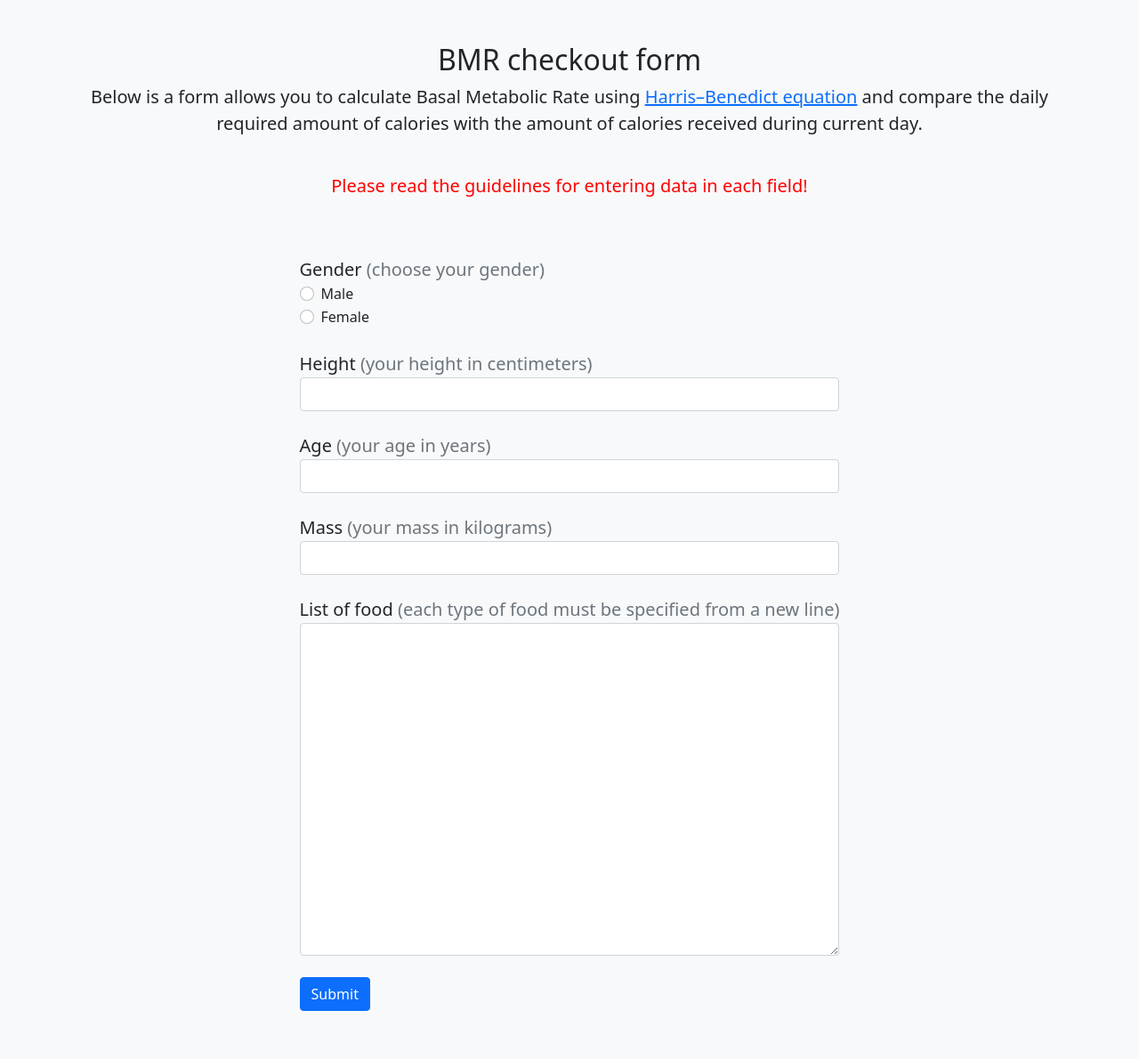
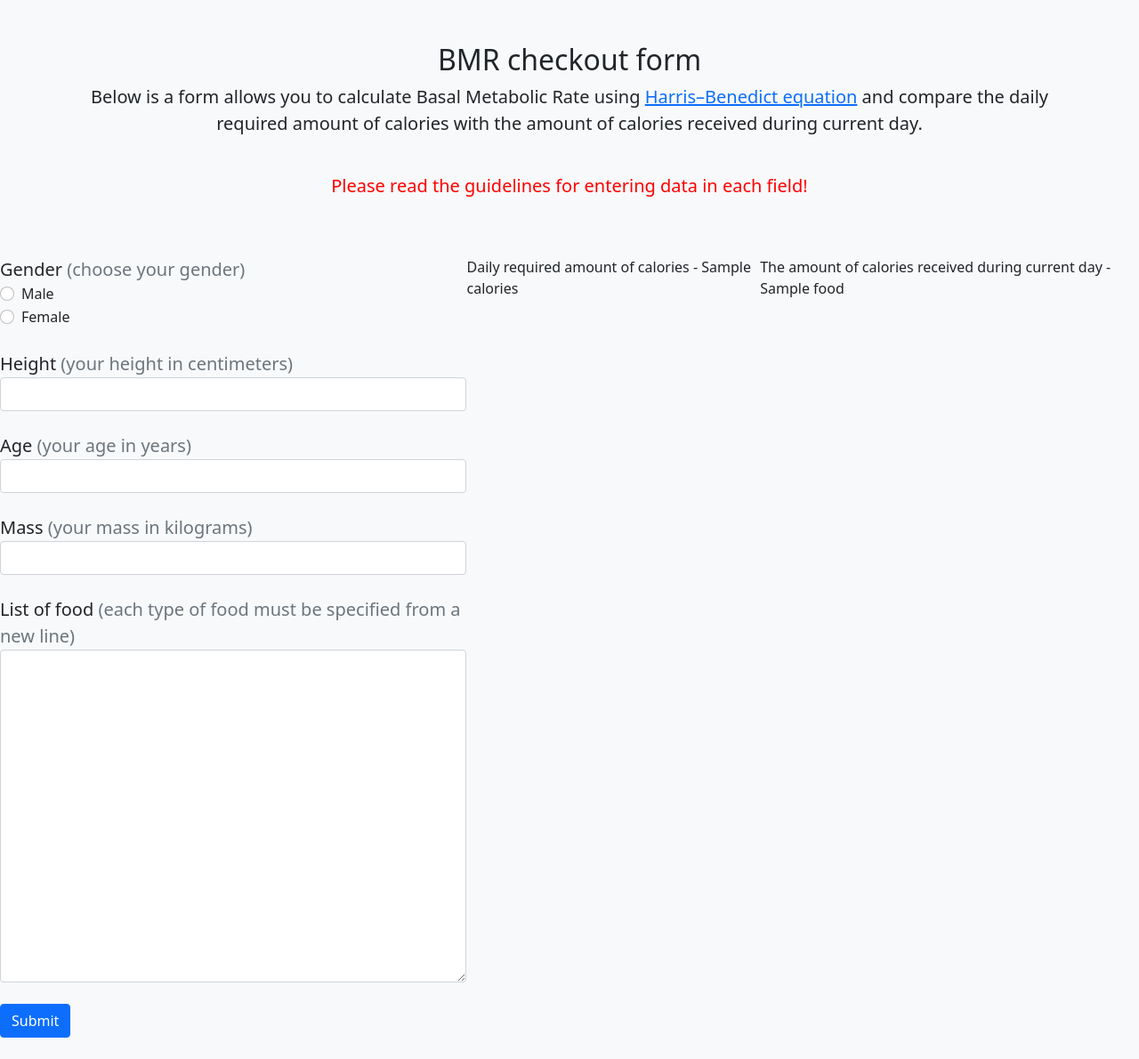
Before and after one commit to 0brain/flask_app_CI_CD, a Flask app: template app/templates/create.html in a window 1280 px wide. Shown: the whole page at 89% size. Before the commit the page ends 1136 px from the top, so only its background shows below. Run offline with Flask 2, Linux system fonts and the light colour scheme; the template is opened without the code that fills it: most values are stand-ins (such as "Sample title", 1, 10 or a date in 2020); some libraries are stand-ins or nearby versions.

Commit message:
Update create.html and index.html

```diff
--- a/app/templates/create.html
+++ b/app/templates/create.html
@@ -63,6 +63,14 @@
 
       </form>
 
+          <p>
+             Daily required amount of calories - {{ calories }}
+          </p>
+          <p>
+              The amount of calories received during current day - {{ food }}
+          </p>
+
+
   </div>
       <br>
 </body>
--- a/app/templates/index.html
+++ b/app/templates/index.html
@@ -14,7 +14,7 @@
              Daily required amount of calories - {{ calories }}
           </p>
           <p>
-              The amount of calories received during current day - {{ food|safe }}
+              The amount of calories received during current day - {{ food }}
           </p>
         </div>
     </div>
```
